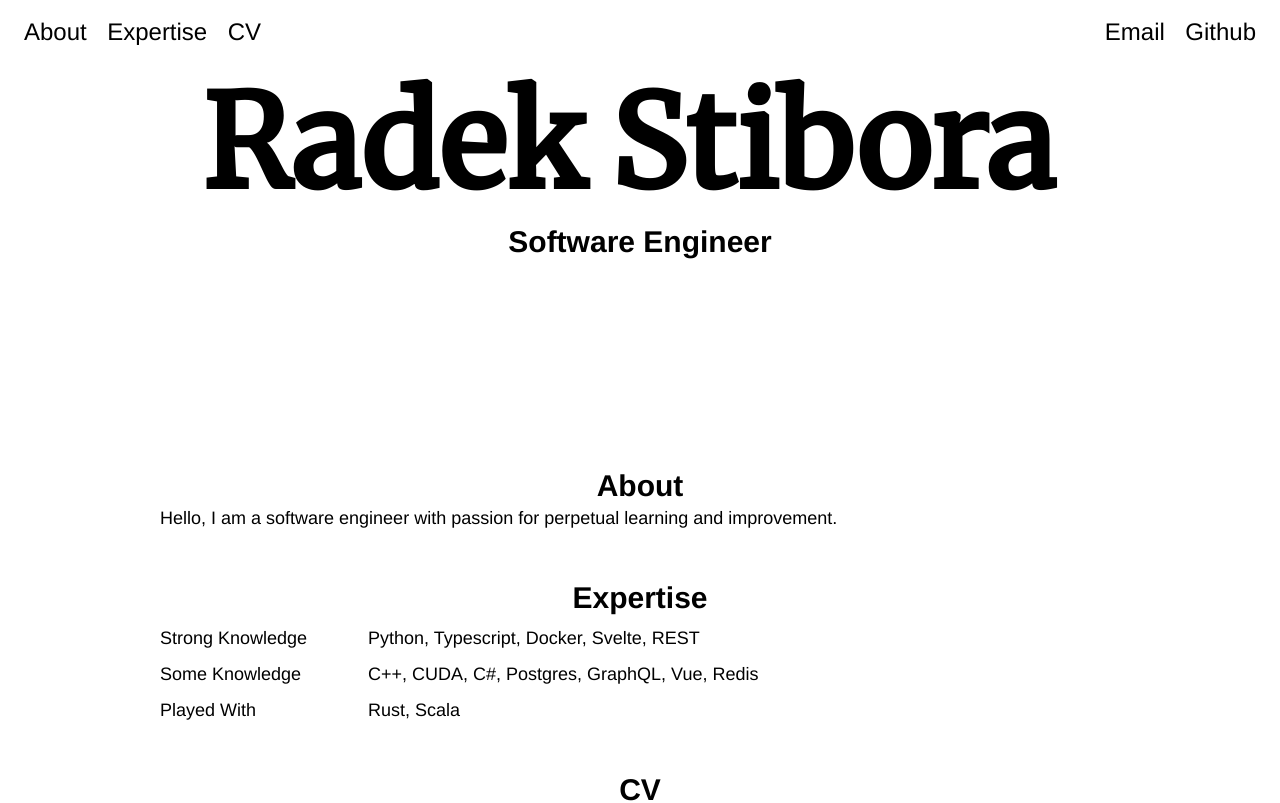
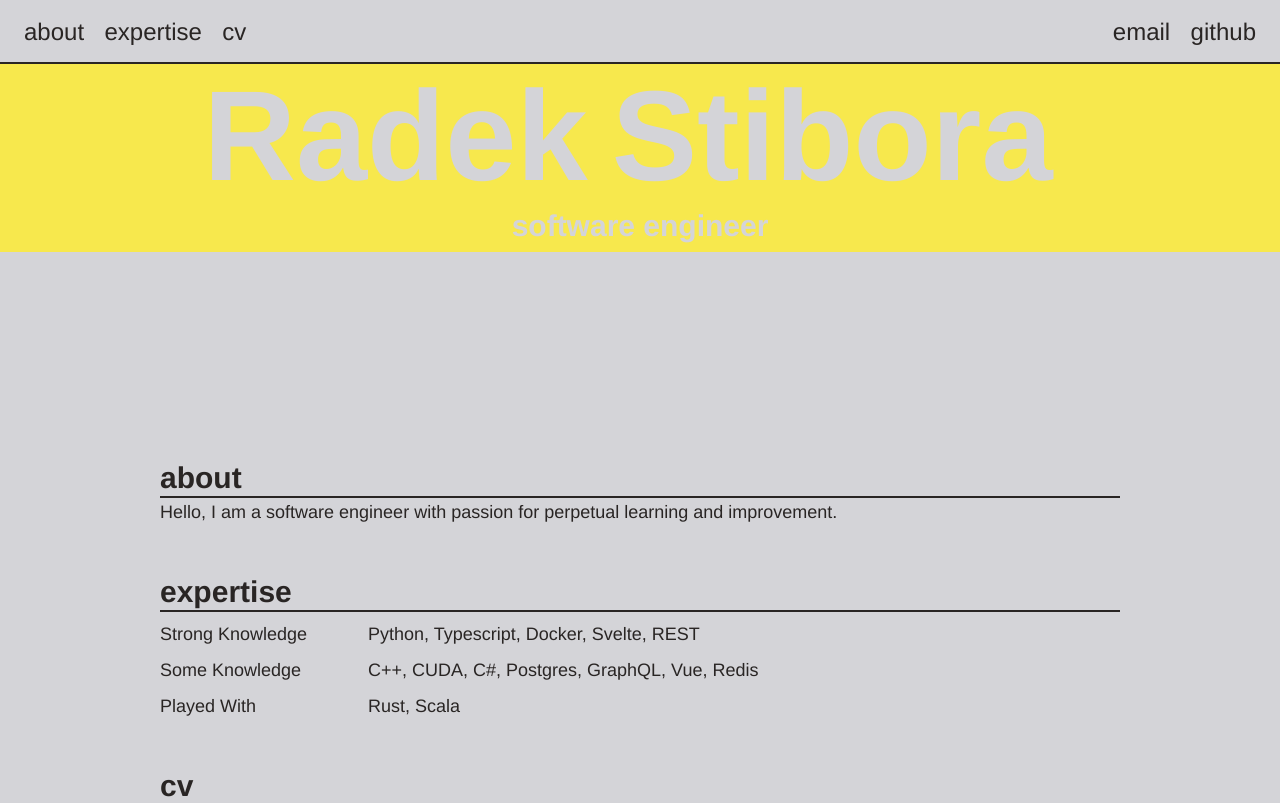
Before and after one commit to rstibora/cv, a SvelteKit app in the folder cv/: page / in a window 1280 px wide. Shown: the top 803 px of the page. Built offline with nearby package versions, Linux system fonts and the light colour scheme.

Commit message:
Improve the styling a bit

```diff
--- a/cv/src/routes/+page.svelte
+++ b/cv/src/routes/+page.svelte
@@ -1,33 +1,40 @@
-<div class="sticky top-0 flex justify-between h-16 p-4 bg-white">
+<svelte:head>
+    <title>Radek Stibora</title>
+    <meta name="description" content="Online presentation of Radek Stibora, a software engineer specialized in Python, Typescript, Docker and other technologies.">
+</svelte:head>
+
+
+<div class="bg-zinc-300 text-stone-800">
+    <div class="sticky top-0 flex justify-between h-16 p-4 bg-inherit border-b-2 border-solid border-stone-800">
         <div class="hidden md:block">
-        <a class="text-2xl mx-2" href="#about">About</a>
-        <a class="text-2xl mx-2" href="#expertise">Expertise</a>
-        <a class="text-2xl mx-2" href="#cv">CV</a>
+            <a class="text-2xl mx-2 hover:underline decoration-8 decoration-sharp-yellow" href="#about">about</a>
+            <a class="text-2xl mx-2 hover:underline decoration-8 decoration-sharp-yellow" href="#expertise">expertise</a>
+            <a class="text-2xl mx-2 hover:underline decoration-8 decoration-sharp-yellow" href="#cv">cv</a>
         </div>
         <div>
-        <a class="text-2xl mx-2" href="mailto:hello@radekstibora.cz">Email</a>
-        <a class="text-2xl mx-2" href="https://github.com/rstibora">Github</a>
+            <a class="text-2xl mx-2 hover:underline decoration-8 decoration-sharp-yellow" href="mailto:hello@radekstibora.cz">email</a>
+            <a class="text-2xl mx-2 hover:underline decoration-8 decoration-sharp-yellow" href="https://github.com/rstibora">github</a>
         </div>
     </div>
 
-<div class="flex justify-center flex-wrap m-4">
-    <div class="text-8xl lg:text-9xl font-serif font-semibold">Radek</div>
-    <div class="text-8xl lg:text-9xl font-serif font-semibold mx-6">Stibora</div>
+    <div class="flex justify-center flex-wrap bg-sharp-yellow text-zinc-300 pt-2">
+        <div class="text-8xl lg:text-9xl font-semibold">Radek</div>
+        <div class="text-8xl lg:text-9xl font-semibold mx-6">Stibora</div>
     </div>
 
-<div class="flex justify-center text-3xl font-semibold mb-40">
-    Software Engineer
+    <div class="flex justify-center text-3xl font-semibold mb-40 bg-sharp-yellow text-zinc-300 py-2">
+        software engineer
     </div>
 
     <div class="flex flex-col items-center mx-4">
         <div class="w-full lg:w-[60rem]">
             <div id="about" class="my-12">
-            <div class="flex justify-center text-3xl font-semibold pt-16 -mt-16">About</div>
+                <div class="text-3xl font-semibold pt-16 -mt-16 border-b-2 border-solid border-stone-800">about</div>
                 <span class="text-lg">Hello, I am a software engineer with passion for perpetual learning and improvement.</span>
             </div>
 
             <div id="expertise" class="my-12">
-            <div class="flex justify-center text-3xl font-semibold pt-16 -mt-16">Expertise</div>
+                <div class="text-3xl font-semibold pt-16 -mt-16 border-b-2 border-solid border-stone-800">expertise</div>
                 <div class="flex flex-col lg:flex-row w-full text-lg my-2">
                     <h2 class="lg:basis-52">Strong Knowledge</h2>
                     <div class="">
@@ -49,7 +56,7 @@
             </div>
 
             <div id="cv" class="my-12">
-            <div class="flex justify-center text-3xl font-semibold pt-16 -mt-16">CV</div>
+                <div class="text-3xl font-semibold pt-16 -mt-16 border-b-2 border-solid border-stone-800">cv</div>
                 <div class="flex flex-col lg:flex-row w-full text-lg my-2">
                     <h2 class="lg:basis-52 shrink-0">Past Experience</h2>
                     <div>
@@ -136,3 +143,4 @@
             </div>
         </div>
     </div>
+</div>
--- a/cv/tailwind.config.cjs
+++ b/cv/tailwind.config.cjs
@@ -5,6 +5,9 @@ module.exports = {
   content: ['./src/**/*.{html,js,svelte,ts}'],
   theme: {
     extend: {
+      colors: {
+        "sharp-yellow": "#F7E84D"
+      },
       fontFamily: {
         "serif": ["Merriweather", ...defaultTheme.fontFamily.serif],
         "sans": ["Helvetica", ...defaultTheme.fontFamily.sans]
```
Also changed, not shown: cv/static/favicon.png. Lines whose indentation alone changed are shown as unchanged.
